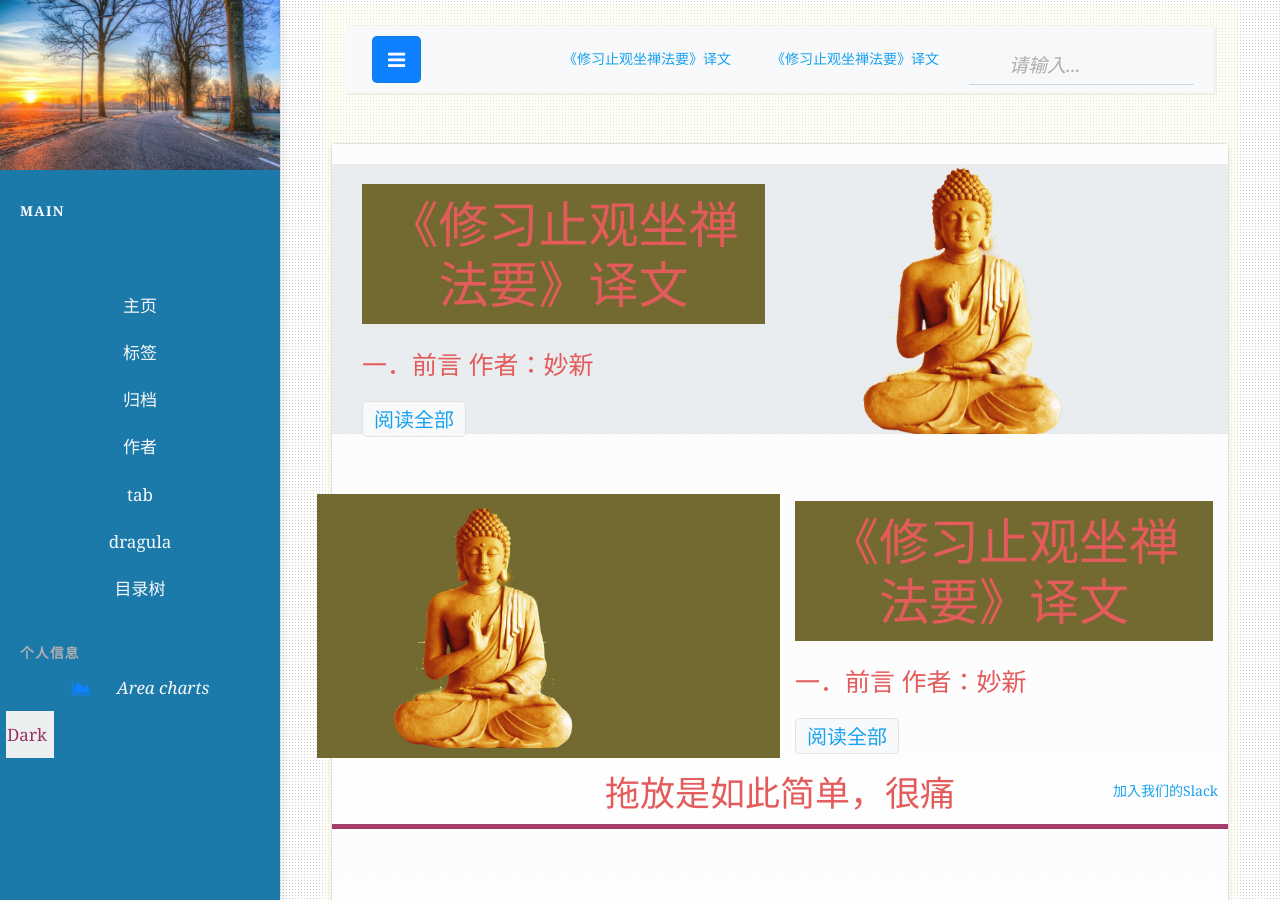
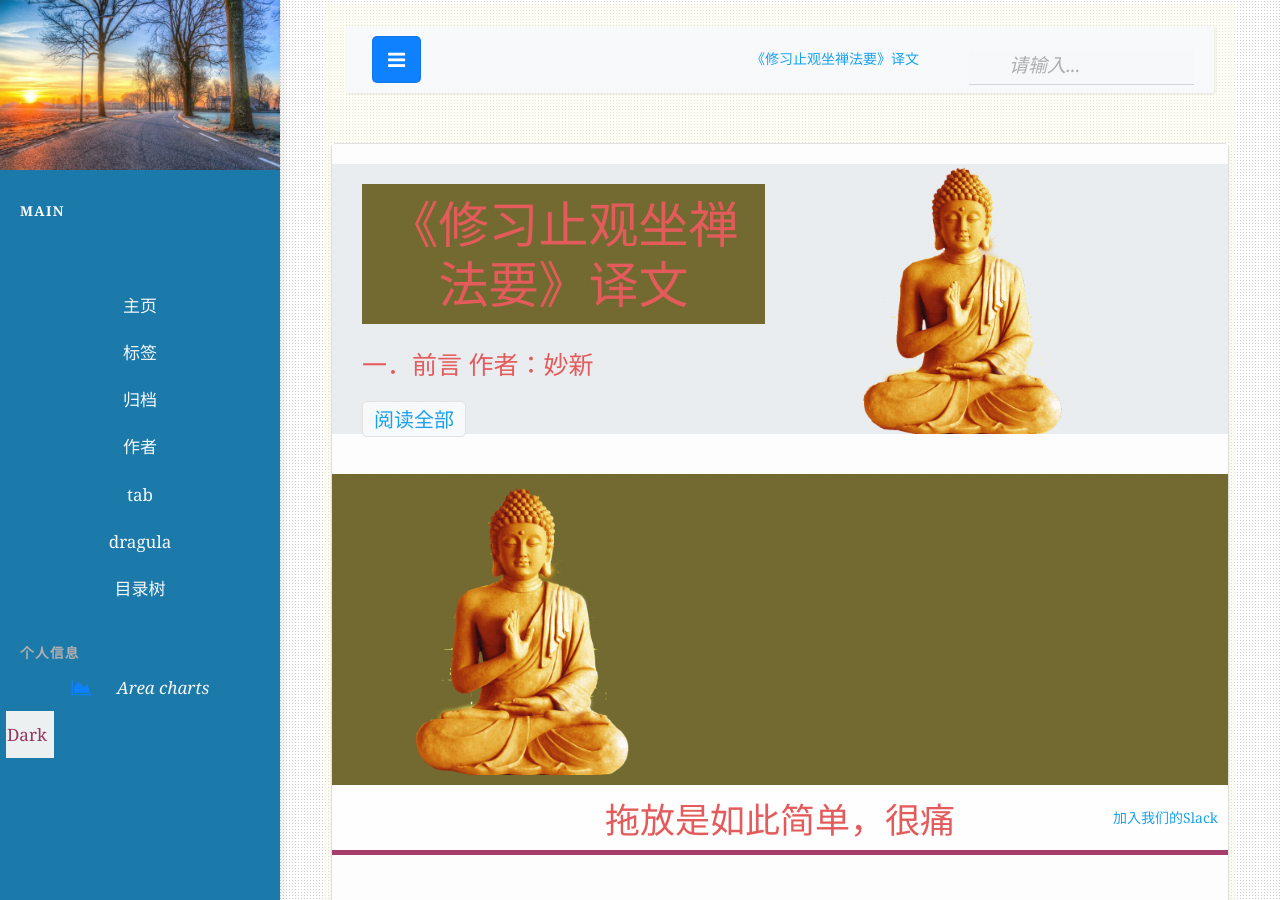
Before and after one commit to nengwuzhi/nengwuzhi.github.ioce, a Jekyll site: the page built from pages/dragula.html, in a window 1280 px wide and 900 px high. Built offline with Jekyll 4.4.1, drawn with Linux system fonts in a browser that asks for light colours; nearby versions of some CDN libraries.

Commit message:
Update dragula.html

```diff
--- a/pages/dragula.html
+++ b/pages/dragula.html
@@ -34,19 +34,10 @@
 {% endfor %}
 
 
-    {% for post in site.posts %}
+  {% for post in site.posts %}
 {% if post.tags contains "止观main" %}
-<div class="row justify-content-between">
-<h1 class="col-md-6"><a href="{{site.baseurl}}{{post.url}}"><img src="{{ site.media_folder | prepend: site.baseurl | replace: '', ''}}{{ post.featimg }}" alt="{{ post.featimg }}" width="516" height="214" alt="dragula"></a></h1>
-<div class="col-md-6 pt-6 pb-6 pr-lg-4 align-self-center">
-                <h1 class="mb-3">{{post.title}}</h1>
-                <p class="mb-3 lead">
-                    {{ post.excerpt | strip_html | strip_html | truncate: 30 }}
-                </p>
-                <a href="{{site.baseurl}}{{post.url}}" class="btn btn-light">阅读全部</a>
-    </div>
-  </div>
- {% endif %}
+<h1><a href="{{site.baseurl}}{{post.url}}"><img src="{{ site.media_folder | prepend: site.baseurl | replace: '', ''}}{{ post.featimg }}" alt="{{ post.featimg }}" width="516" height="214" alt="dragula"></a></h1>
+{% endif %}
 {% endfor %}
 
 <h3 class="tagline"><span class="tagline-text">拖放是如此简单，很痛</span><a class="slack-join" href="https://dragula-slackin.herokuapp.com/" target="_blank">加入我们的Slack</a></h3>
```
